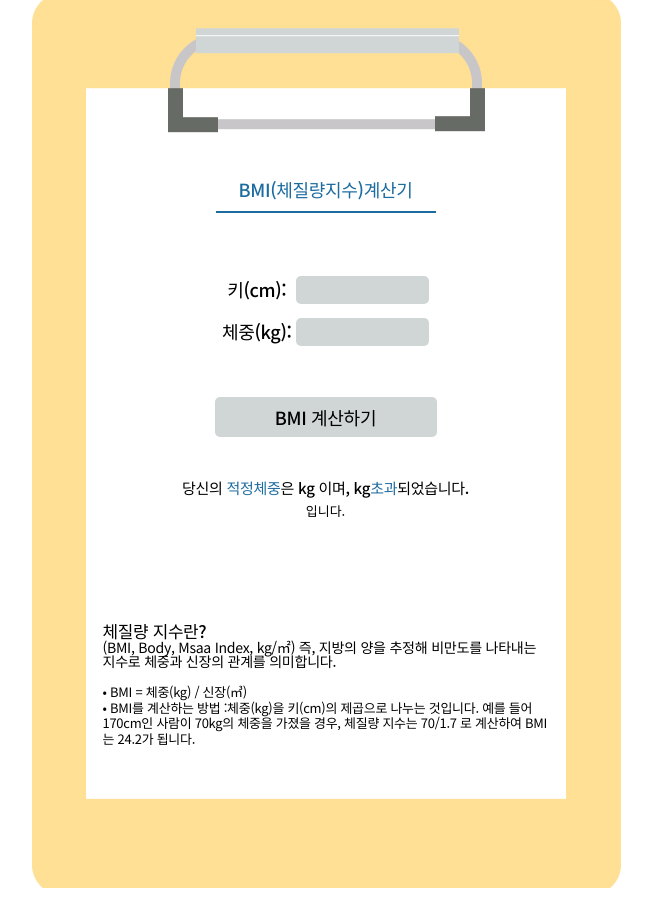
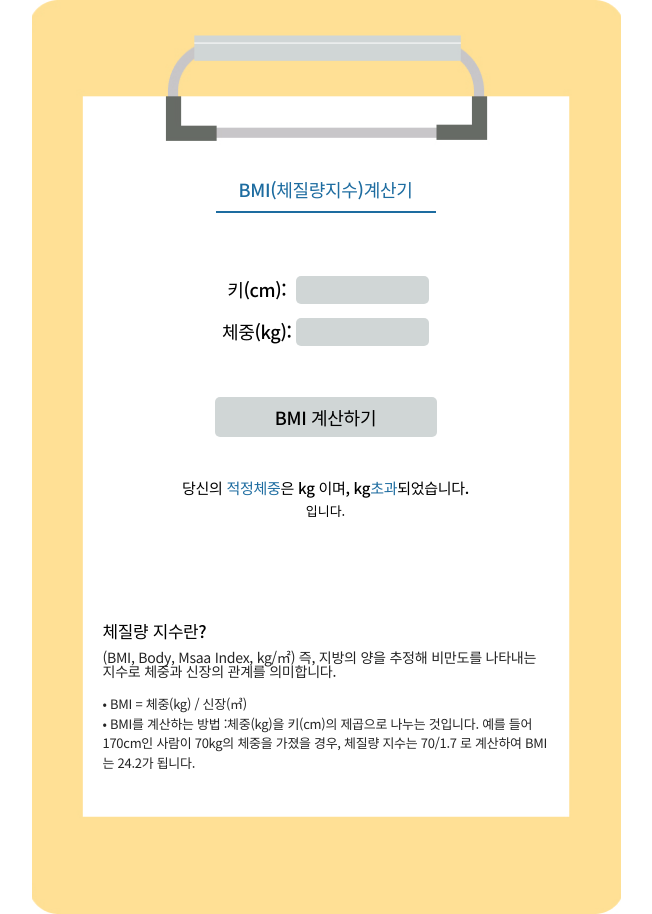
Before and after one commit to so505/BMI_jiyeon, a plain HTML site: page index.html in a window 1280 px wide. Shown: the whole page, without its empty margins (314-966 px from the left). Before the commit the page ends 888 px from the top, so only its background shows below. Drawn offline with Linux system fonts and the light colour scheme.

Commit message:
Add files via upload

```diff
--- a/style/bmi.css
+++ b/style/bmi.css
@@ -36,7 +36,7 @@
 .bg .bmi .result_wrap .result .excess_s {color: #1D6CA0;}
 .bg .bmi .result_wrap .result .excess_txt {color: #1D6CA0;font-weight: 500; letter-spacing: -0.02em;}
 .bg .bmi .infor {text-align: left; margin-top: 105px;}
-.bg .bmi .infor h2 {font-size: 1.06rem; font-weight: 500;letter-spacing: -0.02em;}
-.bg .bmi .infor p:nth-of-type(1) {font-size: 0.88rem;letter-spacing: -0.02em;margin-bottom: 16px;}
-.bg .bmi .infor p:nth-of-type(2) {font-size: 0.81rem;letter-spacing: -0.02em; line-height: 1.2;}
-.bg .bmi .infor p:nth-of-type(3) {font-size: 0.81rem;letter-spacing: -0.02em; line-height: 1.2;}
+.bg .bmi .infor h2 {font-size: 1.06rem; font-weight: 500;letter-spacing: -0.02em; margin-bottom: 10px;}
+.bg .bmi .infor p:nth-of-type(1) {font-size: 0.88rem;letter-spacing: -0.02em;margin-bottom: 16px;color: #242424;}
+.bg .bmi .infor p:nth-of-type(2) {font-size: 0.81rem;letter-spacing: -0.02em; line-height: 1.5;color: #242424;}
+.bg .bmi .infor p:nth-of-type(3) {font-size: 0.81rem;letter-spacing: -0.02em; line-height: 1.5;color: #242424;}
```
